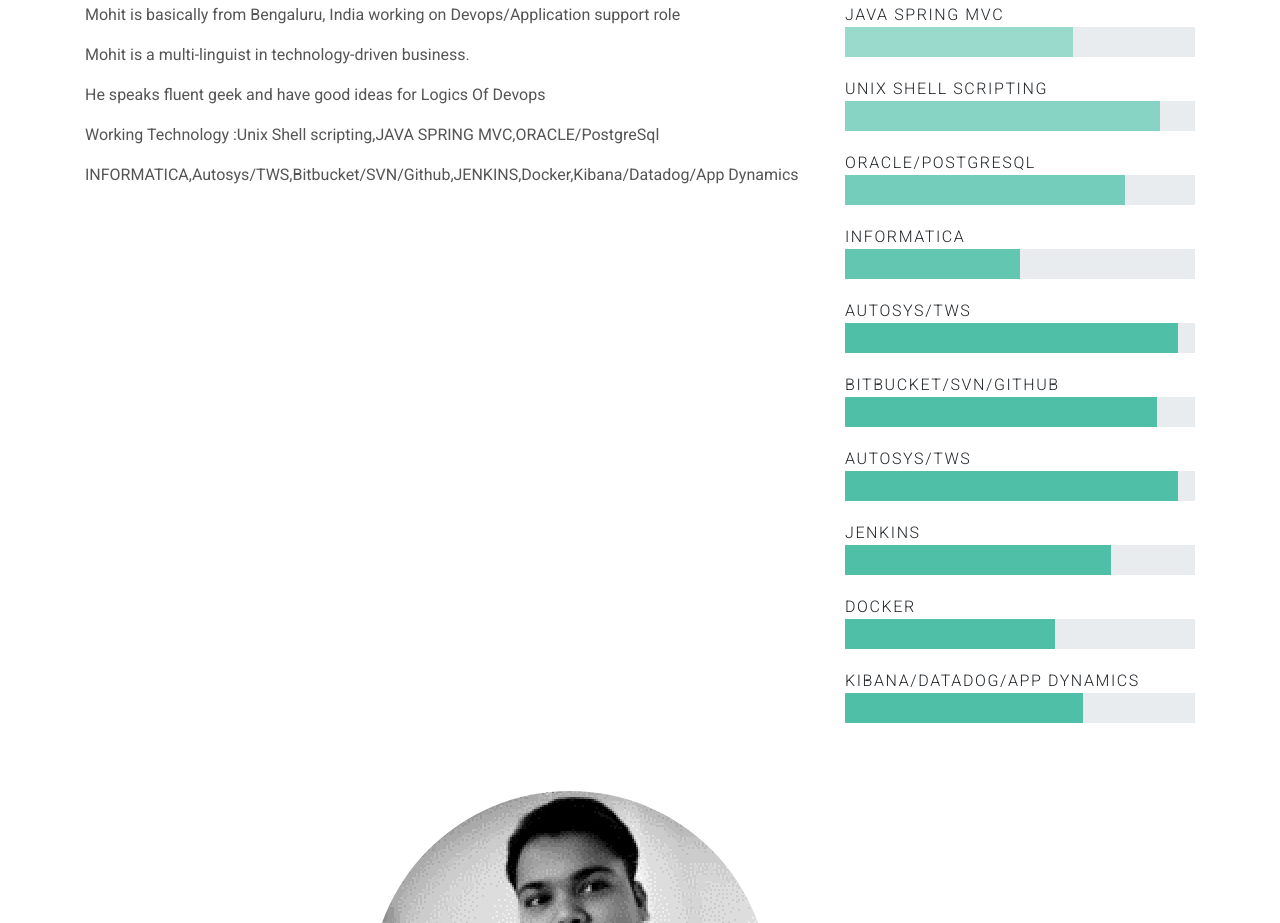
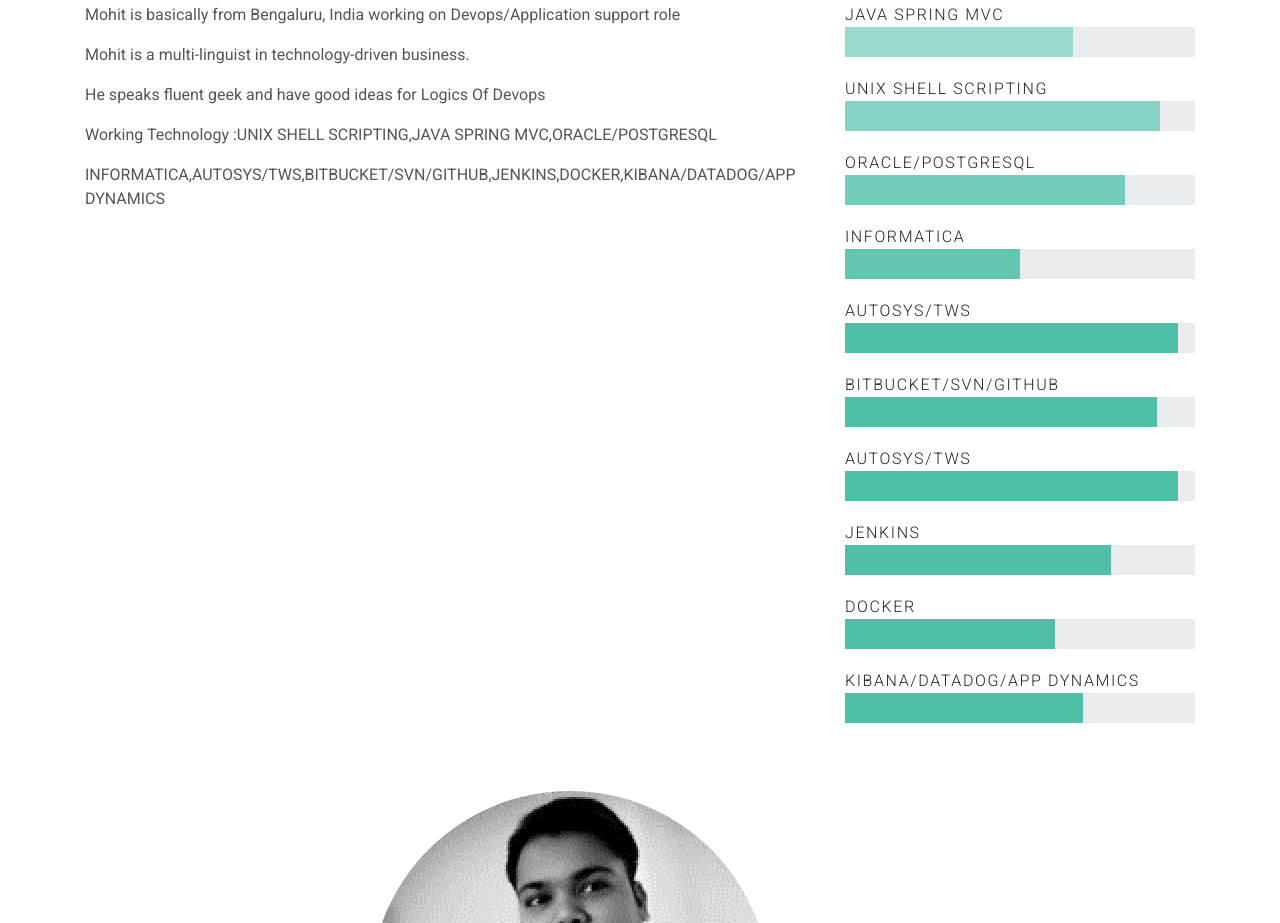
Before and after one commit to mohit12390/mywebsite, a plain HTML site: page index.html in a window 1280 px wide. Shown: the part 999-1922 px from the top of the page. Drawn offline with Linux system fonts and the light colour scheme.

Commit message:
Update index.html

```diff
--- a/index.html
+++ b/index.html
@@ -73,8 +73,8 @@ application/production support.</p>
             <p>Mohit is basically from Bengaluru, India working on Devops/Application support role </p>
       		<p>Mohit is a multi-linguist in technology-driven business. </p>
           <p> He speaks fluent geek and have good ideas for Logics Of Devops </p>
-      		<p>Working Technology :Unix Shell scripting,JAVA SPRING MVC,ORACLE/PostgreSql</p>
-           <p>INFORMATICA,Autosys/TWS,Bitbucket/SVN/Github,JENKINS,Docker,Kibana/Datadog/App Dynamics</p>
+      		<p>Working Technology :UNIX SHELL SCRIPTING,JAVA SPRING MVC,ORACLE/POSTGRESQL</p>
+           <p>INFORMATICA,AUTOSYS/TWS,BITBUCKET/SVN/GITHUB,JENKINS,DOCKER,KIBANA/DATADOG/APP DYNAMICS</p>
 
           </div>
           <div data-animate="fadeInUp" class="col-lg-4">
```
